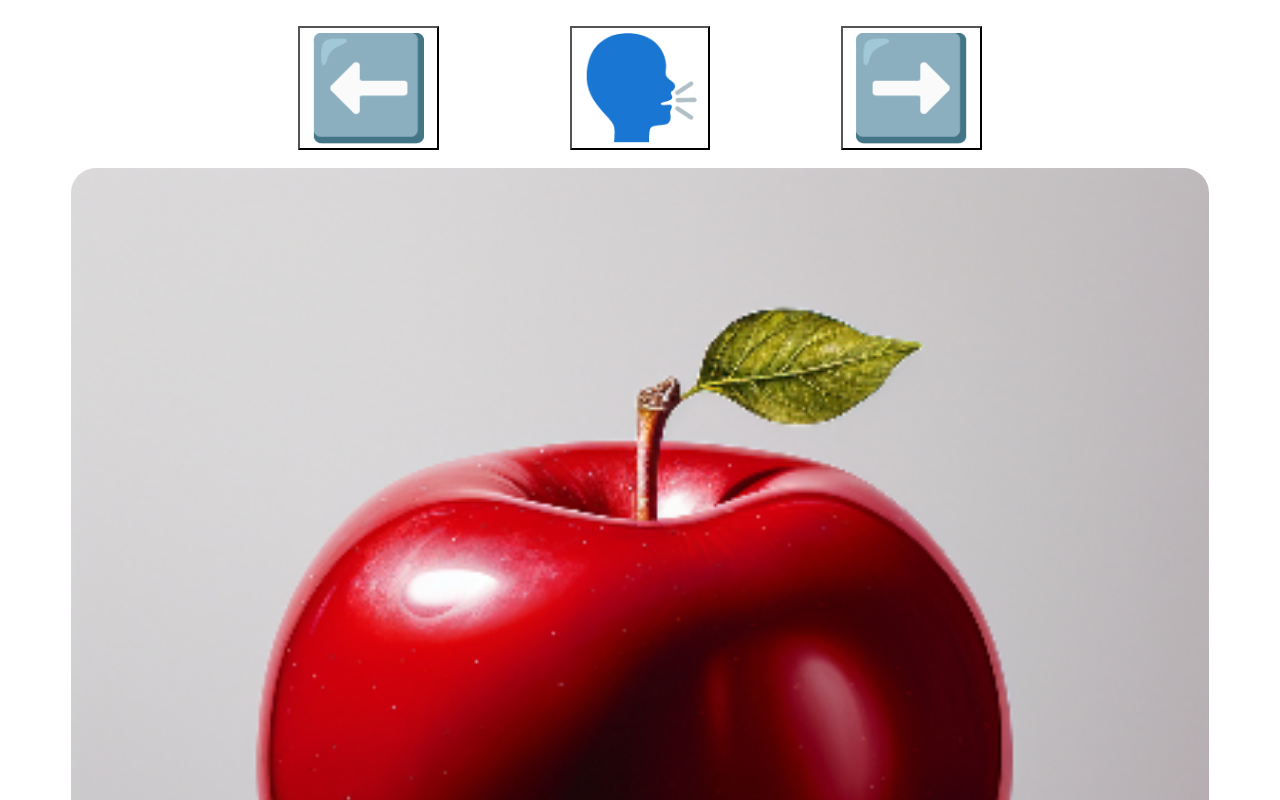
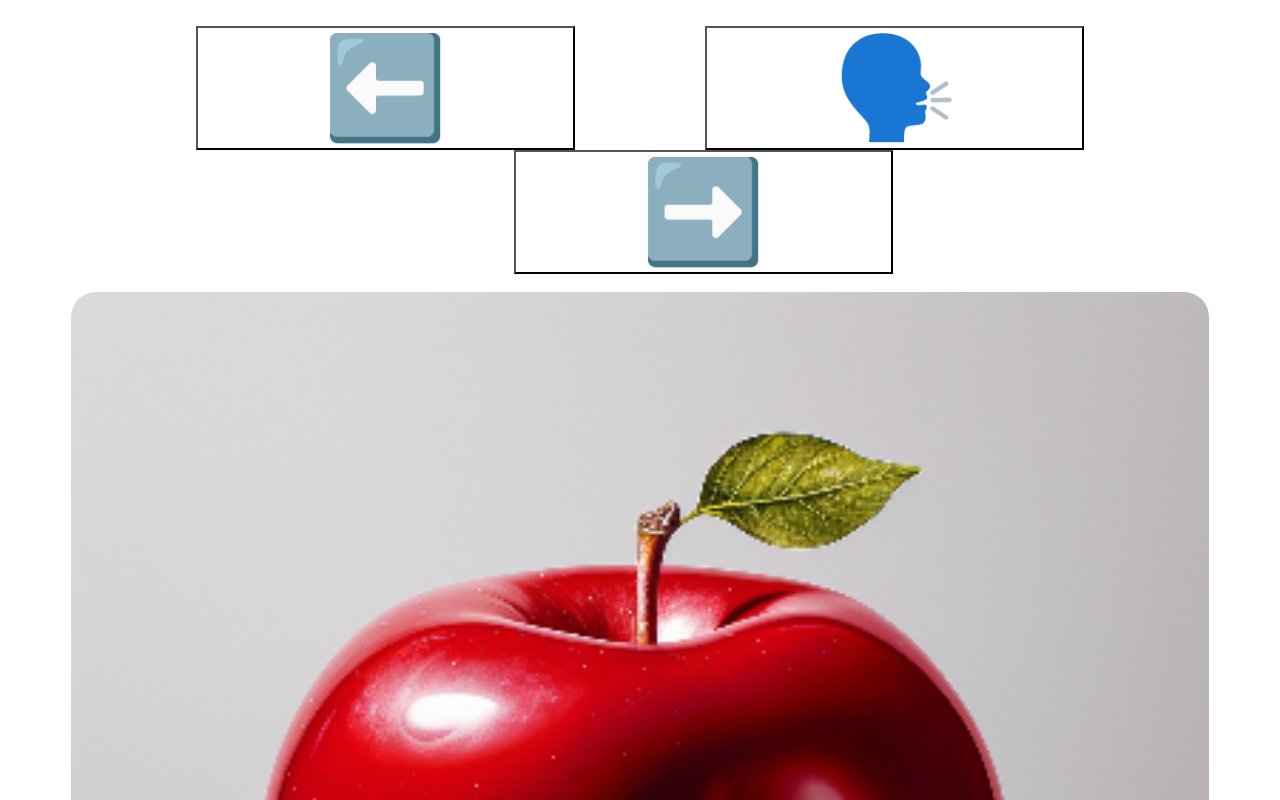
Before and after one commit to soyfish/soyfish_aphasia_project, a plain HTML site: page index.html in a window 1280 px wide. Shown: the top 800 px of the page. Drawn offline with Linux system fonts and the light colour scheme.

Commit message:
Update index.html

```diff
--- a/index.html
+++ b/index.html
@@ -9,7 +9,7 @@
         }
         button
         {
-            width:auto;
+            width:30%;
             height:auto;
             color:black;
             background:white;
```
